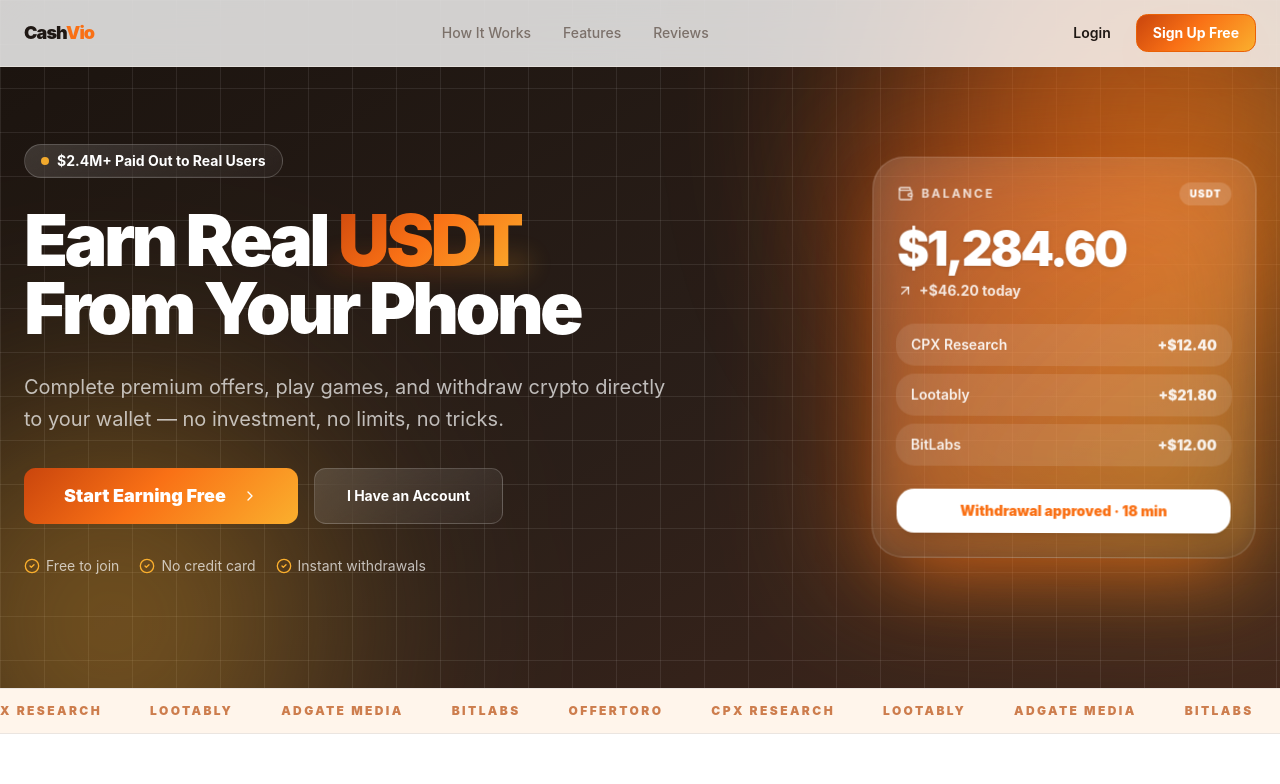
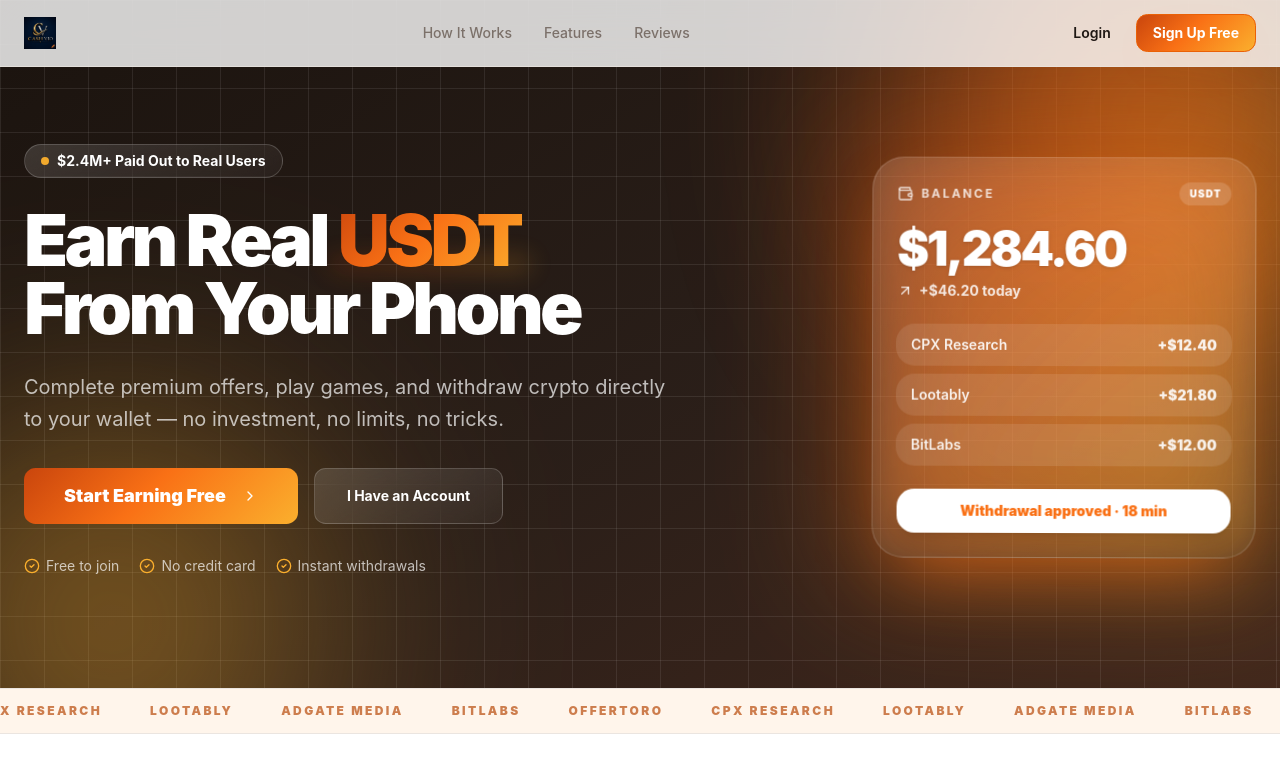
Before and after one commit to Charle56378492hj/cachvio, a React (Vite) app: page / in a window 1280 px wide. Shown: the top 784 px of the page. Built offline with nearby package versions, Linux system fonts and the light colour scheme.

Commit message:
Update brand-logo.tsx

```diff
--- a/src/components/brand-logo.tsx
+++ b/src/components/brand-logo.tsx
@@ -1,4 +1,5 @@
 import { cn } from "@/lib/utils";
+import logoSrc from "@/assets/cash-vio-logo.png";
 
 interface BrandLogoProps {
   size?: "sm" | "md" | "lg";
@@ -7,23 +8,18 @@
 }
 
 const sizeMap: Record<NonNullable<BrandLogoProps["size"]>, string> = {
-  sm: "text-lg",
-  md: "text-2xl",
-  lg: "text-4xl",
+  sm: "h-8",
+  md: "h-12",
+  lg: "h-20",
 };
 
-export function BrandLogo({ size = "md", tone = "dark", className }: BrandLogoProps) {
+export function BrandLogo({ size = "md", className }: BrandLogoProps) {
   return (
-    <div
-      className={cn(
-        "font-black tracking-tighter",
-        sizeMap[size],
-        tone === "light" ? "text-white" : "text-foreground",
-        className,
-      )}
-    >
-      Cash<span className="text-primary">Vio</span>
-    </div>
+    <img
+      src={logoSrc}
+      alt="Cash Vio"
+      className={cn(sizeMap[size], "w-auto object-contain", className)}
+    />
   );
 }
 
```
